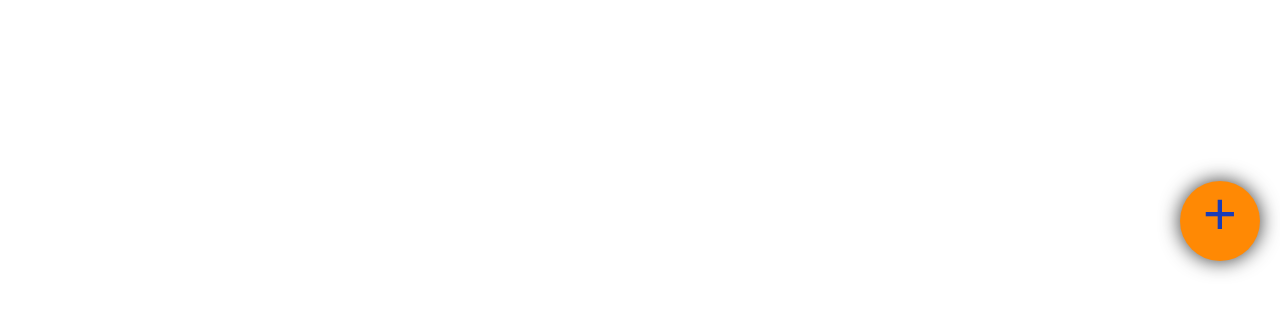
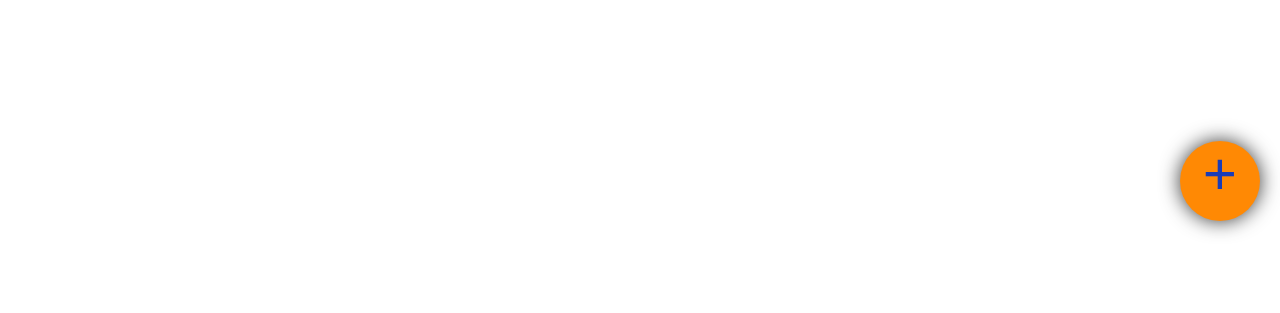
Before and after one commit to mohamedAttefi/bztami, a website: page index.html in a window 1280 px wide. Shown: the part 399-712 px from the top of the page. Drawn offline with nearby package versions, Linux system fonts and the light colour scheme; some packages are replaced by stand-ins of ours; a script that the page names is missing.

Commit message:
fix: fix add button

```diff
--- a/index.html
+++ b/index.html
@@ -48,7 +48,7 @@
             </h1>
         </div>
         <div id="plus"
-            class="shadow-[0px_0px_20px_rgba(0,0,0,0.8)] bg-orange-400 rounded-full h-20 w-20 fixed top-145 right-5 flex items-center justify-center transform hover:scale-[1.1] active:bg-orange-500 active:scale-[1] active:shadow-none z-[10]">
+            class="shadow-[0px_0px_20px_rgba(0,0,0,0.8)] bg-orange-400 rounded-full h-20 w-20 fixed top-135 right-5 flex items-center justify-center transform hover:scale-[1.1] active:bg-orange-500 active:scale-[1] active:shadow-none z-[10]">
             <span class="text-6xl pb-4 text-blue-800 z-10">+</span>
         </div>
         </div>
```
